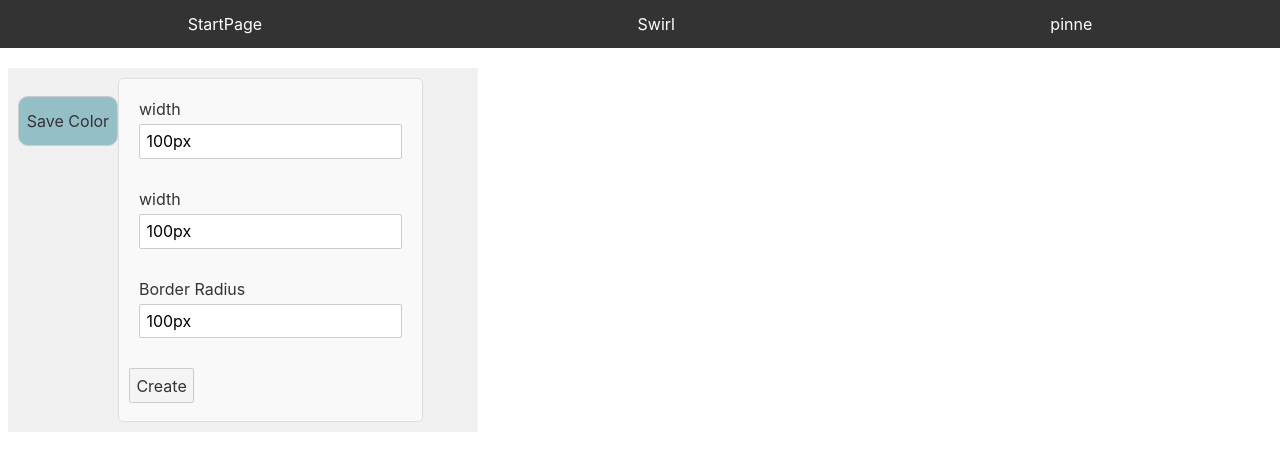
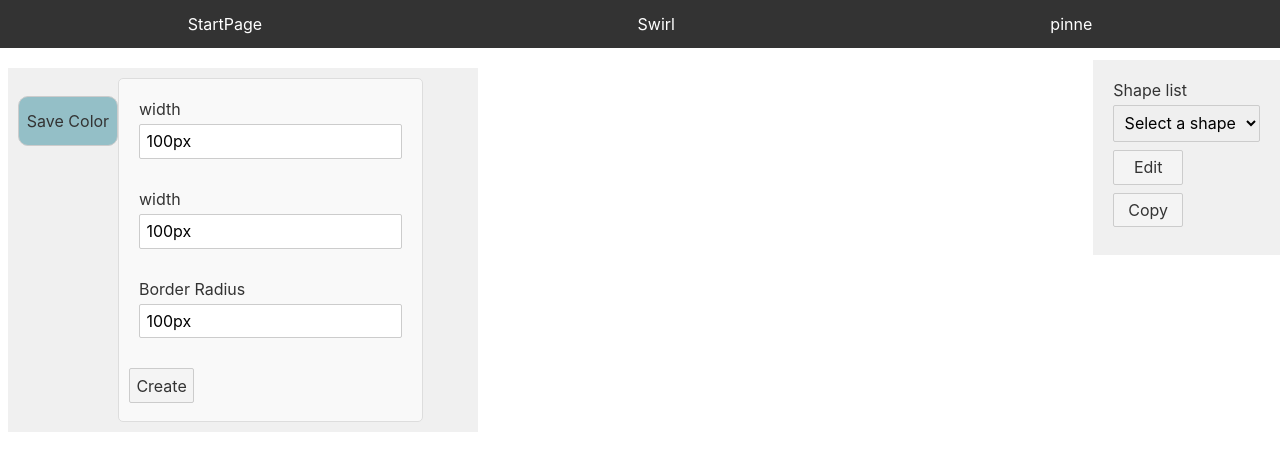
Before and after one commit to bjorne2000/colourSite, a Svelte app: page / in a window 1280 px wide. Shown: the top 470 px of the page. Built offline with nearby package versions, Linux system fonts and the light colour scheme; some icons are missing.

Commit message:
basic edit mode complete

```diff
--- /dev/null
+++ b/src/ShapeList.svelte
@@ -0,0 +1,107 @@
+<script>
+    export let shapes = [];
+    export let onSave = () => {};
+
+    let selectedShapeIndex = null;
+    let showEditArea = false;
+
+    function editShape() {
+        if (selectedShapeIndex !== null) {
+            showEditArea = true;
+        }
+    }
+
+    function closeEditArea() {
+        showEditArea = false;
+    }
+
+    function saveShapes() {
+        onSave(shapes);
+        closeEditArea();
+    }
+
+    function deleteShape() {
+        shapes = shapes.filter((_, index) => index !== selectedShapeIndex);
+        selectedShapeIndex = null;
+        onSave(shapes);
+        closeEditArea();
+    }
+
+    function copyShape() {
+        if (selectedShapeIndex !== null) {
+            const shapeToCopy = shapes[selectedShapeIndex];
+            shapes = [...shapes, { ...shapeToCopy }];
+            onSave(shapes);
+        }
+    }
+</script>
+
+<div>
+    <label for="shapelist">Shape list</label>
+    <select id="shapelist" bind:value={selectedShapeIndex}>
+        <option value={null} disabled selected>Select a shape</option>
+        {#each shapes as shape, index}
+            <option value={index}>Shape {index + 1}: {shape.width} x {shape.height}, Border: {shape.borderRadius}</option>
+        {/each}
+    </select>
+    <button on:click={editShape}>Edit</button>
+    <button on:click={copyShape}>Copy</button>
+</div>
+
+{#if showEditArea && selectedShapeIndex !== null}
+    <div class="edit-area">
+        <h3>Edit Shape {selectedShapeIndex + 1}</h3>
+        <label for="width">Width:</label>
+        <input id="width" type="text" bind:value={shapes[selectedShapeIndex].width} />
+
+        <label for="height">Height:</label>
+        <input id="height" type="text" bind:value={shapes[selectedShapeIndex].height} />
+
+        <label for="borderRadius">Border Radius:</label>
+        <input id="borderRadius" type="text" bind:value={shapes[selectedShapeIndex].borderRadius} />
+
+        <label for="rotation">Rotation:</label>
+        <input id="rotation" type="text" bind:value={shapes[selectedShapeIndex].rotation} />
+
+        <button on:click={saveShapes}>Save</button>
+        <button on:click={closeEditArea}>Close</button>
+        <button on:click={deleteShape}>Delete</button>
+    </div>
+{/if}
+
+<style>
+    div {
+        display: flex;
+        flex-direction: column;
+        margin: 10px;
+        max-width: 300px; /* Set a maximum width for the container */
+    }
+
+    label {
+        margin-bottom: 5px;
+    }
+
+    input {
+        margin-bottom: 10px;
+    }
+
+    button {
+        width: 70px;
+    }
+
+    .edit-area {
+        margin-top: 20px;
+        padding: 10px;
+        border: 1px solid #ccc;
+        background-color: #f9f9f9;
+    }
+
+    .edit-area h3 {
+        margin-top: 0;
+    }
+
+    .edit-area label {
+        display: block;
+        margin-bottom: 5px;
+    }
+</style>
--- a/src/StartPage.svelte
+++ b/src/StartPage.svelte
@@ -1,26 +1,24 @@
 <script>
     import ColourWheel from './ColourWheel.svelte';
     import Shapes from './shapes.svelte';
-    import ColourLetter from './ColourLetter.svelte';
-    import Star from './Star.svelte';
     import Navbar from './Navbar.svelte';
-    import WidthTb from './custom/WidthTB.svelte';
-    import HeightTb from './custom/HeightTB.svelte';
-    import BorderTb from './custom/BorderTB.svelte';
     import Create from './custom/Create.svelte';
+    import ShapeList from './ShapeList.svelte';
 
     let savedColor = { r: 225, g: 225, b: 225, a: 1 };
     let customHeight = '100px';
     let customWidth = '100px';
     let customBorder = '100px';
+    let customRotate = '0deg';
     let shapes = [];
 
     function createShape() {
-        shapes = [...shapes, { width: customWidth, height: customHeight, borderRadius: customBorder, savedColor }];
-
+        shapes = [...shapes, { width: customWidth, height: customHeight, borderRadius: customBorder, rotation: customRotate, savedColor }];
     }
 
-
+    function updateShapes(updatedShapes) {
+        shapes = updatedShapes;
+    }
 
 </script>
 <div class="container">
@@ -31,9 +29,11 @@
 </div>
 <div class="content">
     {#each shapes as shape}
-        <Shapes width={shape.width} height={shape.height} borderRadius={shape.borderRadius} savedColor={savedColor}/>
+    <Shapes width={shape.width} height={shape.height} borderRadius={shape.borderRadius} rotation={shape.rotation} savedColor={savedColor}/>
     {/each}
-
+</div>
+<div class="right">
+    <ShapeList {shapes} onSave={updateShapes}/>
 </div>
 </div>
 
@@ -60,4 +60,12 @@
         margin-top: 60px;
         position: relative;
     }
+    .right {
+        position: absolute;
+        top: 0;
+        right: 0;
+        padding: 10px;
+        margin-top: 60px;
+        background-color: #f0f0f0;
+    }
 </style>
--- a/src/custom/Create.svelte
+++ b/src/custom/Create.svelte
@@ -1,49 +1,3 @@
-<!-- <script>
-    export let width;
-    export let height;
-    export let borderRadius;
-
-    import HeightTb from "./HeightTB.svelte";
-    import WidthTb from "./WidthTB.svelte";
-    import BorderTb from "./BorderTB.svelte";
-    import Shapes from "../shapes.svelte";
-    let savedColor = { r: 225, g: 225, b: 225, a: 1 };
-    let shapes = [];
-
-    function createShape() {
-        shapes = [...shapes, {width, height, borderRadius}];
-        console.log('Shape created', { width, height, borderRadius });
-    }
-
-</script>
-<div class="create-container">
-    <WidthTb bind:width={width} />
-    <HeightTb bind:height={height} />
-    <BorderTb bind:borderRadius={borderRadius} />
-    <button on:click={createShape}>Create</button>
-
-    {#each shapes as shape}
-        <Shapes width={shape.width} height={shape.height} borderRadius={shape.borderRadius} />
-    {/each}
-</div>
-<style>
-    .create-container {
-        display: flex;
-        flex-direction: column;
-        align-items: flex-start;
-        padding: 10px;
-        background-color: #f9f9f9; /* Optional: Add background color */
-        border: 1px solid #ddd; /* Optional: Add border */
-        border-radius: 5px; /* Optional: Add border radius */
-    }
-
-    button {
-        margin-top: 10px;
-    }
-</style> -->
-
-
-<!-- filepath: /home/bjorn/programmering/colour_site/src/custom/Create.svelte -->
 <script>
     export let width;
     export let height;
--- a/src/shapes.svelte
+++ b/src/shapes.svelte
@@ -31,7 +31,6 @@
             top = `${event.clientY - offsetY}px`;
         }
     }
-
     function handleMouseUp() {
         isDragging = false;
         window.removeEventListener('mousemove', handleMouseMove);
@@ -41,14 +40,13 @@
 
     function changeColor() {
         currentColor = `rgba(${savedColor.r}, ${savedColor.g}, ${savedColor.b}, ${savedColor.a})`;
-        console.log('Rectangle clicked, color changed to:', currentColor);
+
     }
 </script>
 
 <button
     class="rectangle"
     on:click={changeColor}
-
     on:keydown={(e) => e.key === 'Enter' && changeColor()}
     style="background-color: {currentColor}; width: {width}; height: {height};
      border-radius: {borderRadius}; rotate: {rotation}; margin-top: {topMargin};
```
